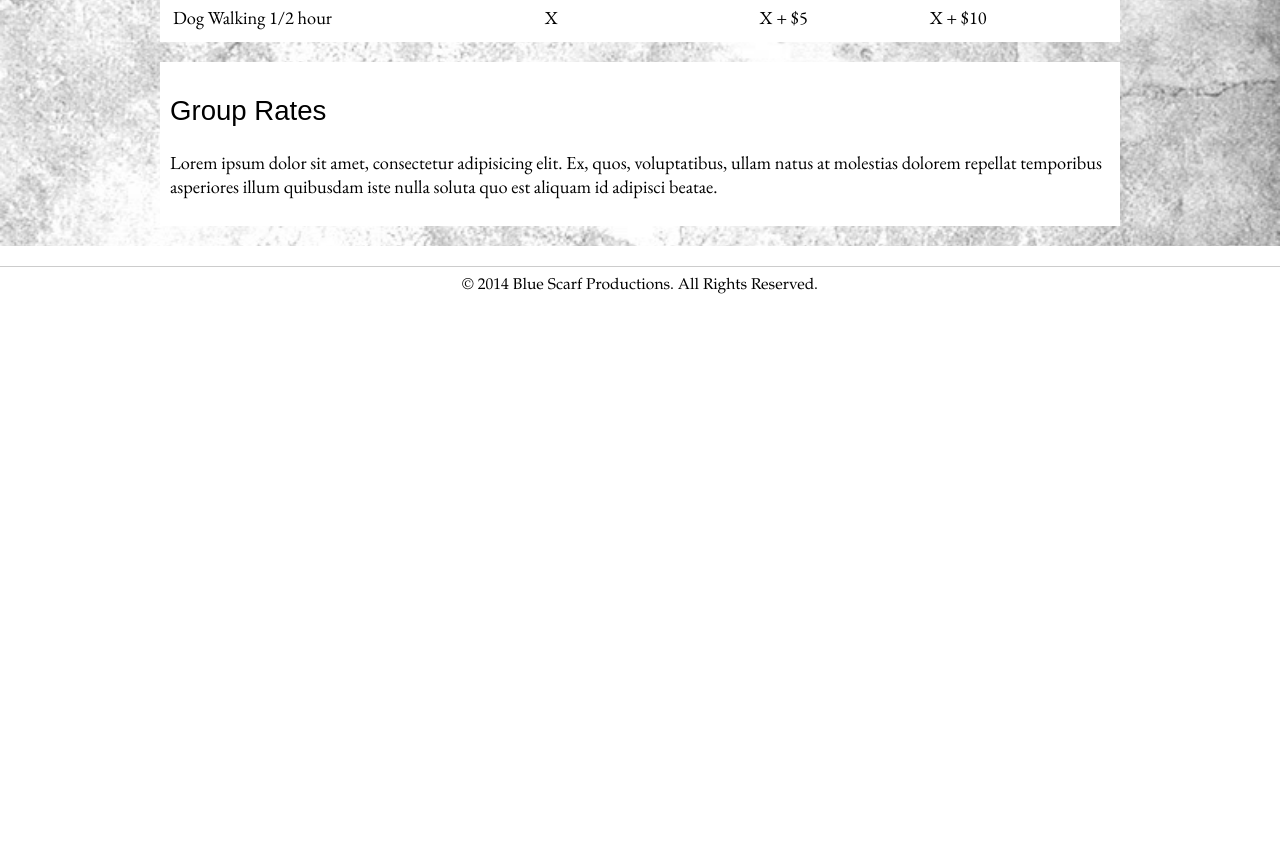
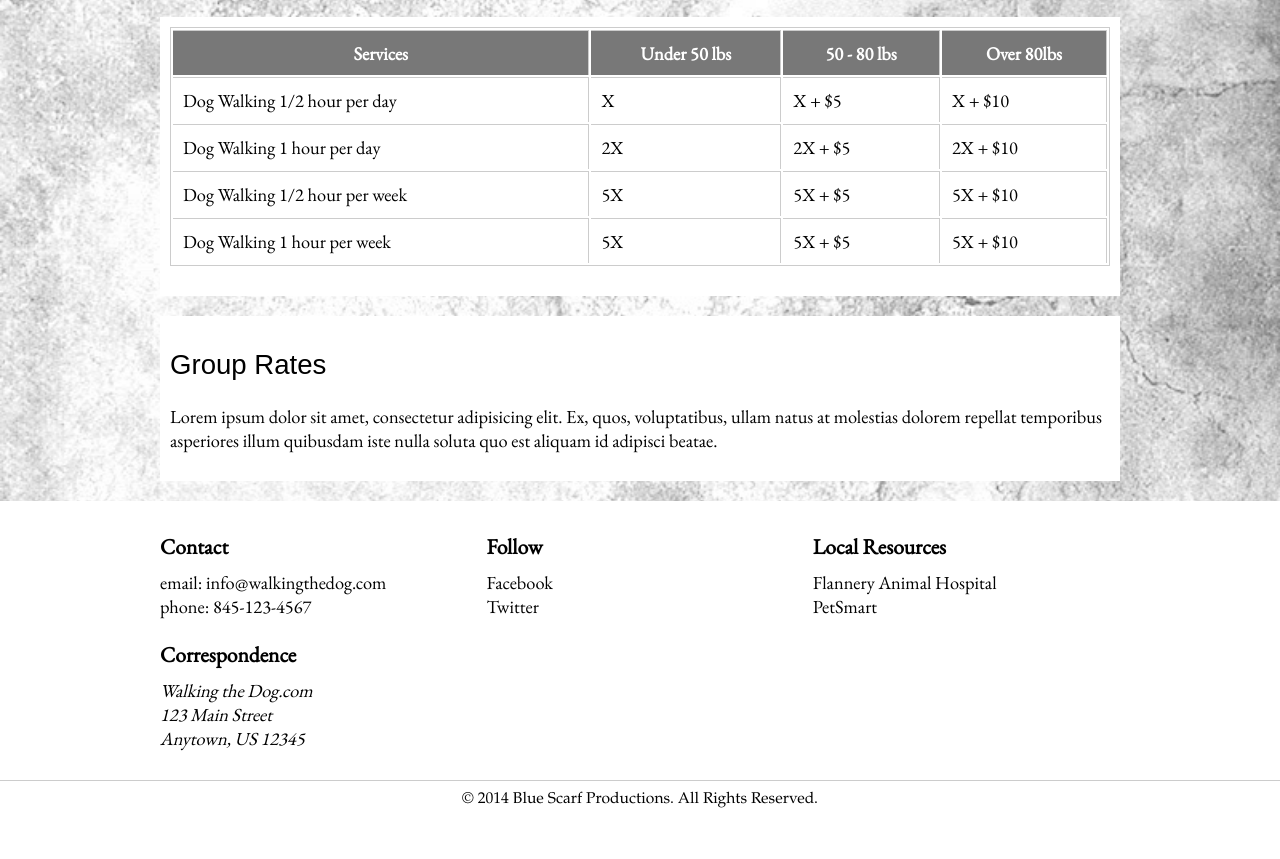
Before and after one commit to druid726/personal_project, a plain HTML site: page rates.html in a window 1280 px wide. Shown: the part 370-1229 px from the top of the page. Before the commit the page ends 800 px from the top, so only its background shows below. Drawn offline with nearby package versions, Linux system fonts and the light colour scheme; a web font is replaced by a local one.

Commit message:
add background, tidy up css, add rates and minor changes

```diff
--- a/css/style.css
+++ b/css/style.css
@@ -21,13 +21,29 @@ h3 {
   margin-bottom: 10px;
 }
 
+table {
+  margin: 0 0 20px;
+  border: 1px solid #ccc;
+}
+
+th, td {
+  padding: 10px;
+  border-top: 1px solid #ccc;
+  border-right: 1px solid #ccc;
+}
+
+th {
+  background: #787878;
+  color: white;
+  font-weight: bold;
+}
+
 /*////HEADER////*/
 
-#logo {
-  display: inline;
-  float: left;
+#logo h1 {
+  display: inline-block;
   margin: 10px 0 0;
-  z-index: 2;
+  background: url(../images/);
 }
 
 #logo-bar {
@@ -101,7 +117,7 @@ textarea {
 }
 
 input[type="submit"] {
-  margin-top: 20px;
+  margin: 20px 0;
   width: 100px;
   background: black;
   color: white;
@@ -116,7 +132,7 @@ input[type="submit"]:hover {
 .main {
     overflow:hidden;
     width:350px;
-    background: url("../images/small_dog_paw_print_black.png") no-repeat 145px 33px;
+    background: url("../images/small_dog_paw_print_black.png") no-repeat 145px 31px;
     /* small_dog_paw_print_black.png is a 25x25 image */
 }
 select {
@@ -238,5 +254,5 @@ footer {
   font: 0.85em Garamond, serif;
   border-top: 1px solid #ccc;
   margin: 20px 0 30px 0;
-  padding-top: 10px;
+  padding: 10px 0 20px;
 }
--- a/index.html
+++ b/index.html
@@ -5,6 +5,7 @@
     <title>Walking the Dog.com</title>
     <link rel="stylesheet" href="http://cdnjs.cloudflare.com/ajax/libs/normalize/3.0.0/normalize.min.css">
     <link rel="stylesheet" href="css/style.css">
+    <link rel="stylesheet" href="css/responsive.css">
     <script src="http://cdnjs.cloudflare.com/ajax/libs/modernizr/2.7.1/modernizr.min.js"></script>
 </head>
 
@@ -23,16 +24,16 @@
      </div>
 
   	<div class="wrapper clearfix">
+    <section>
+    <h1>Personal One-to-One Service</h1>
+    </section>
       <section class="col-2 first">
-        <h1>Personal One-to-One Service</h1>
           <p>Lorem ipsum dolor sit amet, consectetur adipisicing elit. Quos expedita aperiam reiciendis ipsa quam? Consequuntur, porro, eos deserunt odit quisquam perspiciatis officia ipsa voluptate et atque cumque nostrum consequatur est.  Lorem ipsum dolor sit amet, consectetur adipisicing elit. Quae, est, nobis doloribus repudiandae mollitia sit quos voluptate nostrum similique iure soluta qui fuga saepe consequuntur eos sint alias assumenda sequi.
             </p>
       </section>
       <section class="col-1">
-				<figure>
 					<img src="images/single-walker.jpg" alt="One person walking one dog">
 					<figcaption>gettyimages; Cavan Images / Iconica</figcaption>
-				</figure>
       </section>
 
 
--- a/rates.html
+++ b/rates.html
@@ -24,39 +24,81 @@
 
 		<div class="wrapper">
     <section>
-      <h2>Rates</h2>
+      <h1>Rates</h1>
+    </section>
+    <section>
       <table>
         <tr>
-          <th>Service</th>
+          <th>Services</th>
           <th>Under 50 lbs</th>
           <th>50 - 80 lbs</th>
           <th>Over 80lbs</th>
         </tr>
         <tr>
-          <td>Dog Walking 1/2 hour</td>
+          <td>Dog Walking 1/2 hour per day</td>
           <td>X</td>
           <td>X + $5</td>
           <td>X + $10</td>
         </tr>
-
+        <tr>
+          <td>Dog Walking 1 hour per day</td>
+          <td>2X</td>
+          <td>2X + $5</td>
+          <td>2X + $10</td>
+        </tr>
+          <td>Dog Walking 1/2 hour per week</td>
+          <td>5X</td>
+          <td>5X + $5</td>
+          <td>5X + $10</td>
+        </tr>
+        </tr>
+          <td>Dog Walking 1 hour per week</td>
+          <td>5X</td>
+          <td>5X + $5</td>
+          <td>5X + $10</td>
+        </tr>
       </table>
     </section>
-
-
-
-
-
-
-		</div><!-- wrapper -->
-
-	  <div class="wrapper clearfix">
+  </div><!-- wrapper -->
+  <div class="wrapper clearfix">
 		  <section>
 				<h2>Group Rates</h2>
 				<p>Lorem ipsum dolor sit amet, consectetur adipisicing elit. Ex, quos, voluptatibus, ullam natus at molestias dolorem repellat temporibus asperiores illum quibusdam iste nulla soluta quo est aliquam id adipisci beatae.</p>
    		</section>
 		</div><!-- wrapper -->
     </div>
-    <footer>&copy; 2014 Blue Scarf Productions.  All Rights Reserved.</footer>
+
+    <section id="details">
+     <div class="wrapper clearfix">
+      <div class="col-1 first">
+        <h3>Contact</h3>
+          email: <a href="info@walkingthedog.com">info@walkingthedog.com</a><br>
+          phone: 845-123-4567
+
+        <h3>Correspondence</h3>
+         <address>
+           Walking the Dog.com<br>
+           123 Main Street<br>
+           Anytown, US 12345
+         </address>
+       </div>
+
+       <div class="col-1">
+         <h3>Follow</h3>
+         <a href="#">Facebook</a><br>
+         <a href="#">Twitter</a>
+       </div>
+
+       <div class="col-1">
+       <h3>Local Resources</h3>
+         <a href="#">Flannery Animal Hospital</a><br>
+         <a href="#">PetSmart</a>
+       </div>
+       </div><!-- wrapper -->
+
+    </section>
+      <footer>&copy; 2014 Blue Scarf Productions.  All Rights Reserved.</footer>
+
 
   </body>
 
```
Also changed, not shown: contact.html (+32 -3 lines), js/main.js (added, +77 -0 lines), services.html (+38 -10 lines), images/Backgrounds_lakemirror.png (deleted), images/basic_logo.jpg (deleted), images/natfl014.jpg (deleted), images/select-arrow.png (deleted), images/small_dog_paw_print_white copy.png (added), images/sneakers.jpg (deleted), images/vet-tech.jpg (deleted), 3 other files.
